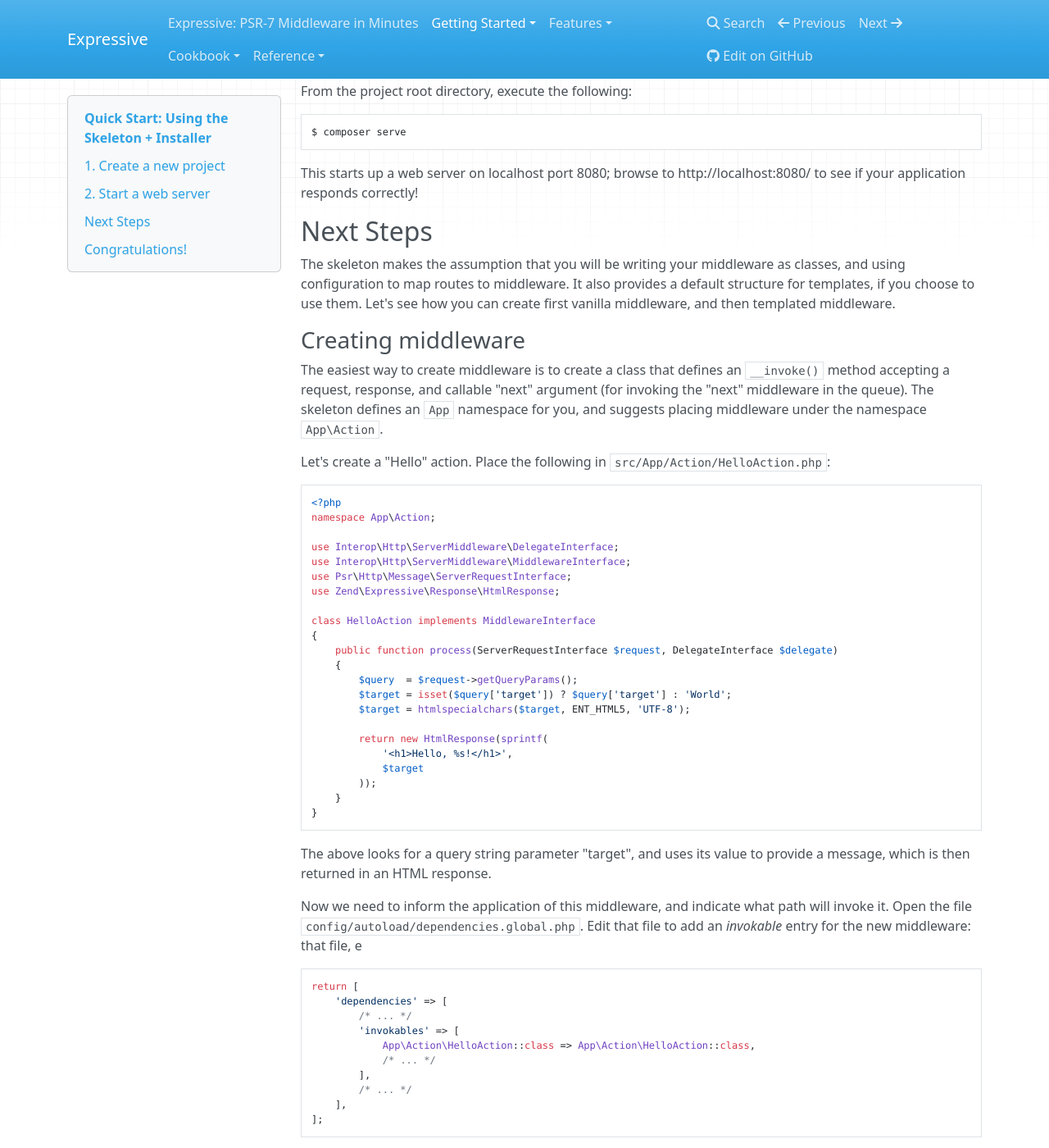
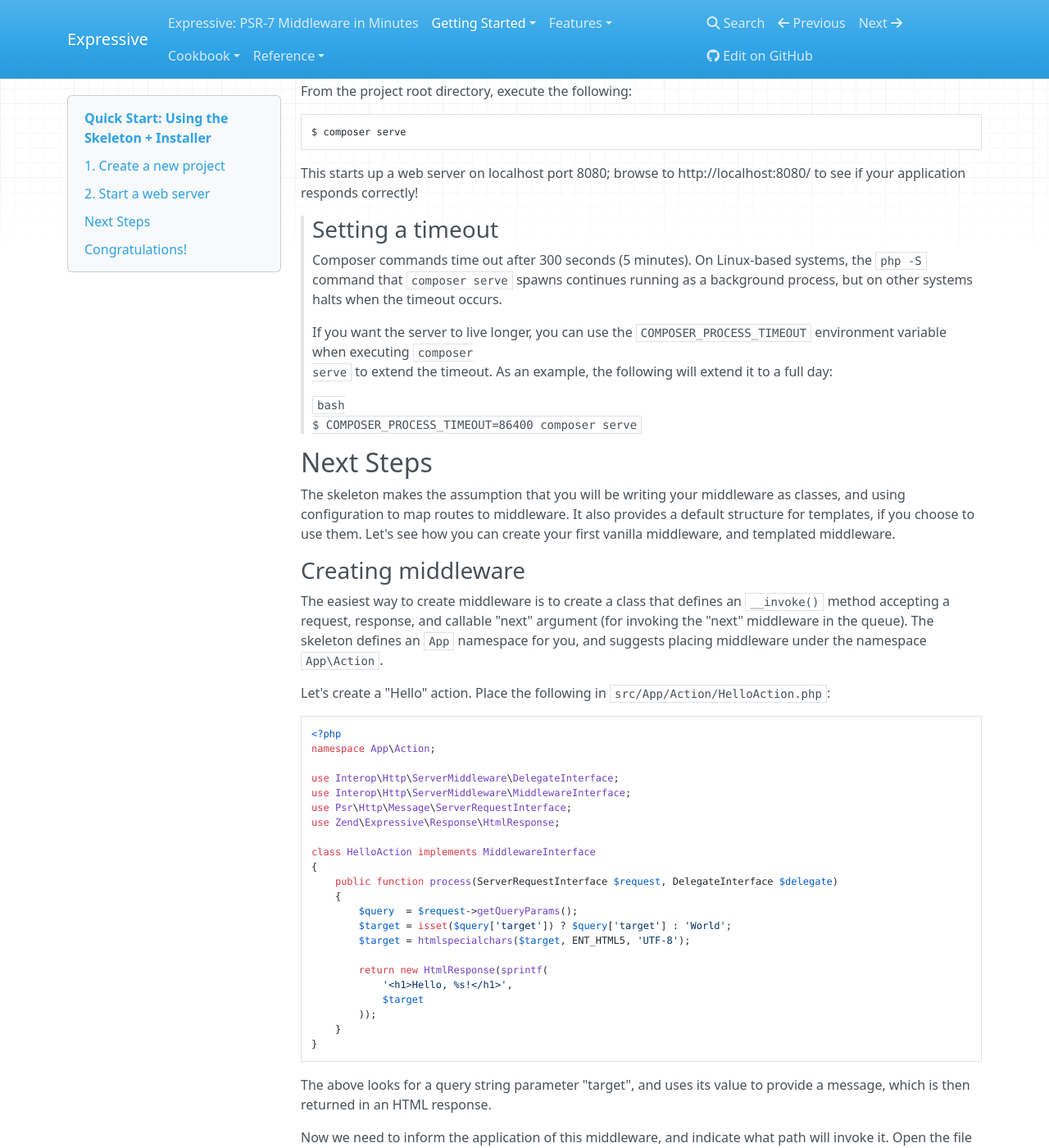
Before and after one commit to zendframework/zend-expressive, an MkDocs documentation site: the page built from doc/book/getting-started/skeleton.md, in a window 1280 px wide and 1400 px high, scrolled down 692 px. Shown: the whole window at 82% size. Built offline with MkDocs 1.6.1, drawn with Linux system fonts in a browser that asks for light colours; nearby versions of some CDN libraries; old or Windows-style settings are respelled for this version of MkDocs; some of the changed text lies outside the part shown.

Commit message:
DOCS - Add composer serve timeout warning and workaround

````diff
--- a/doc/book/getting-started/skeleton.md
+++ b/doc/book/getting-started/skeleton.md
@@ -44,12 +44,27 @@
 This starts up a web server on localhost port 8080; browse to
 http://localhost:8080/ to see if your application responds correctly!
 
+> ### Setting a timeout
+>
+> Composer commands time out after 300 seconds (5 minutes). On Linux-based
+> systems, the `php -S` command that `composer serve` spawns continues running
+> as a background process, but on other systems halts when the timeout occurs.
+>
+> If you want the server to live longer, you can use the
+> `COMPOSER_PROCESS_TIMEOUT` environment variable when executing `composer
+> serve` to extend the timeout. As an example, the following will extend it
+> to a full day:
+>
+> ```bash
+> $ COMPOSER_PROCESS_TIMEOUT=86400 composer serve
+> ```
+
 ## Next Steps
 
 The skeleton makes the assumption that you will be writing your middleware as
 classes, and using configuration to map routes to middleware. It also provides a
 default structure for templates, if you choose to use them. Let's see how you
-can create first vanilla middleware, and then templated middleware.
+can create your first vanilla middleware, and templated middleware.
 
 ### Creating middleware
 
@@ -93,7 +108,6 @@
 Now we need to inform the application of this middleware, and indicate what
 path will invoke it. Open the file `config/autoload/dependencies.global.php`.
 Edit that file to add an _invokable_ entry for the new middleware:
-that file, e
 
 ```php
 return [
````
Also changed, not shown: other parts of doc/book/getting-started/skeleton.md (+2 -2 lines), doc/book/getting-started/standalone.md (+15 -0 lines).
